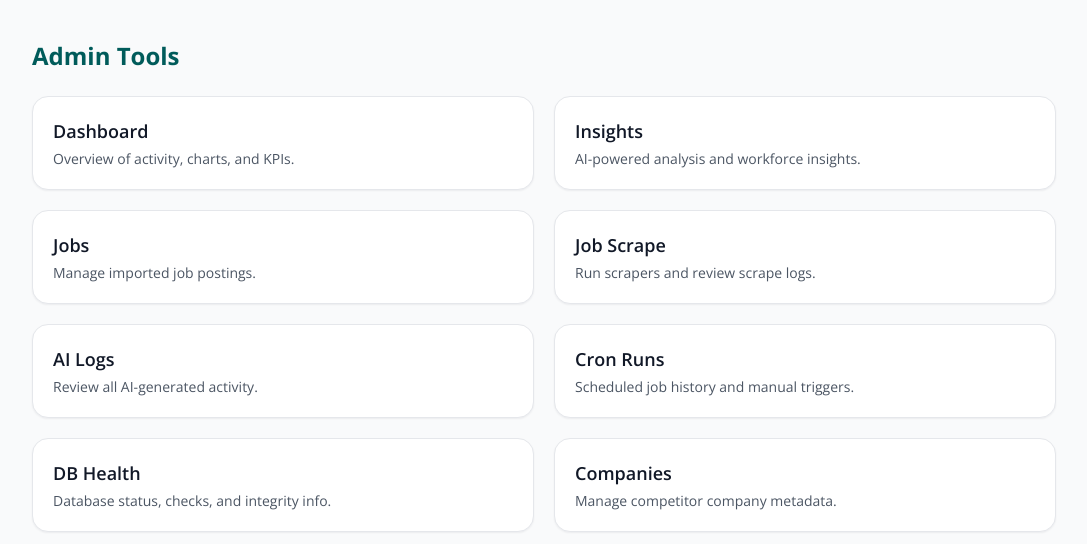
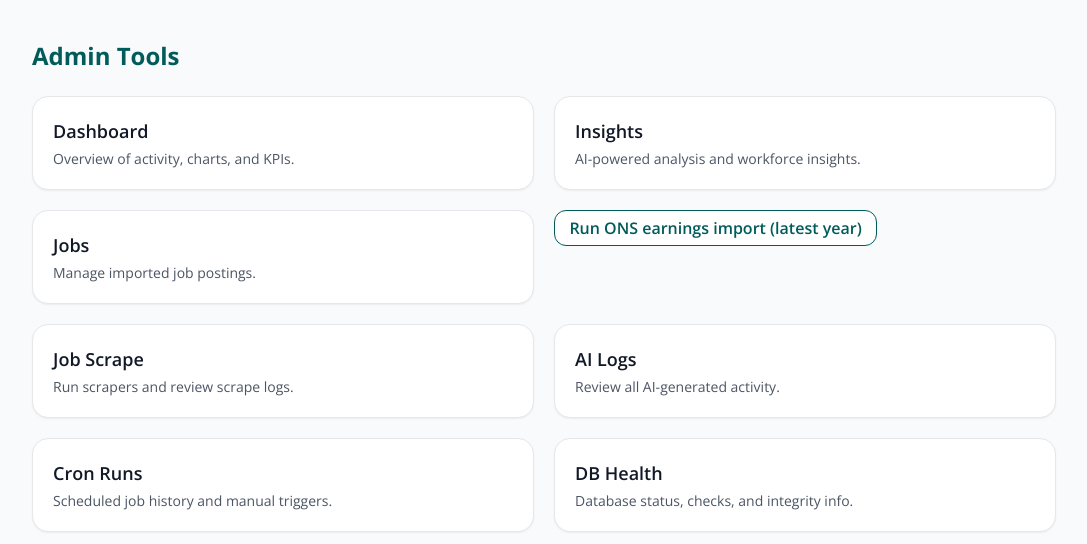
Before and after one commit to Dolman17/PayScope, a Python web app: template app/templates/admin/admin_tools.html in a window 1280 px wide. Shown: the part 73-617 px from the top of the page, without its empty margins (96-1183 px from the left). Run offline with Jinja, Linux system fonts and the light colour scheme; the template is opened without the code that fills it: most values are stand-ins (such as "Sample title", 1, 10 or a date in 2020).

Commit message:
Add form for manual ONS earnings import
Added a form to manually run the ONS earnings import.

```diff
--- a/app/templates/admin/admin_tools.html
+++ b/app/templates/admin/admin_tools.html
@@ -23,6 +23,14 @@
       <h2 class="text-lg font-semibold mb-1">Jobs</h2>
       <p class="text-gray-600 text-sm">Manage imported job postings.</p>
     </a>
+
+    <form method="post" action="{{ url_for('admin.run_ons_import_manual') }}" class="inline-block">
+  {{ csrf_token() }}
+  <button type="submit" class="btn btn-secondary btn-sm">
+    Run ONS earnings import (latest year)
+  </button>
+</form>
+
 
     <a href="{{ url_for('admin.admin_job_scrape') }}" class="card p-5 hover:shadow-md transition">
       <h2 class="text-lg font-semibold mb-1">Job Scrape</h2>
```
